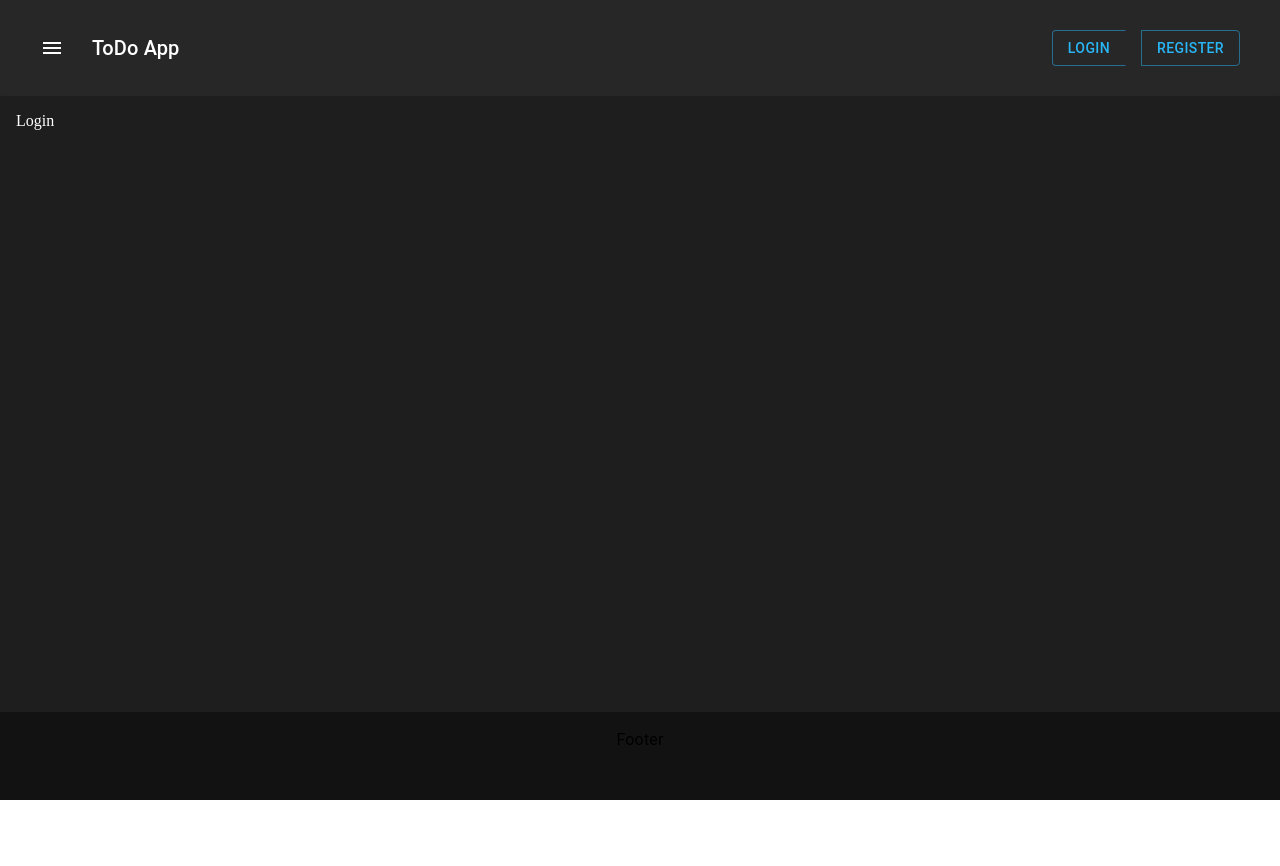
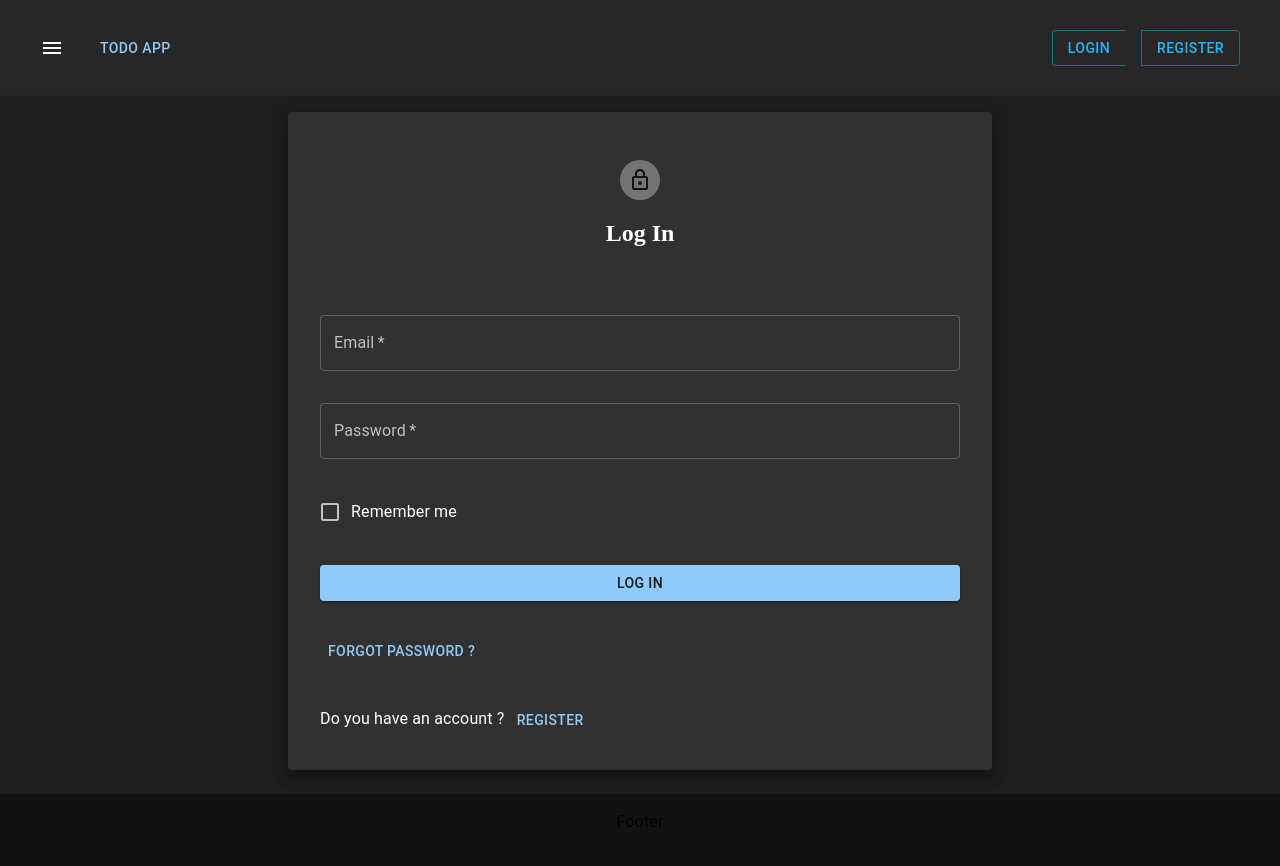
Before and after one commit to jhoacar/text-2-speech-todo-app, a React (Vite) app in the folder client/: page /login in a window 1280 px wide. Shown: the top 866 px of the page. Before the commit the page ends 800 px from the top, so only its background shows below. Built offline with nearby package versions, Linux system fonts and the light colour scheme.

Commit message:
added services and forms login and register

```diff
--- a/client/src/components/NavBar/index.jsx
+++ b/client/src/components/NavBar/index.jsx
@@ -13,7 +13,8 @@ export default function NavBar() {
   return (
     <Box sx={{ flexGrow: 1 }}>
       <AppBar sx={{ padding: '1rem' }} position="static">
-        <Toolbar>
+        <Toolbar sx={{ display: 'flex', justifyContent: 'space-between' }}>
+          <Box display="flex" alignItems="center" justifyContent="center">
             <IconButton
               size="large"
               edge="start"
@@ -23,9 +24,12 @@ export default function NavBar() {
             >
               <MenuIcon />
             </IconButton>
+            <Link to="/">
               <Typography variant="h6" component="div" sx={{ flexGrow: 1 }}>
-            ToDo App
+                <Button>ToDo App</Button>
               </Typography>
+            </Link>
+          </Box>
           <ButtonGroup sx={{ gap: '1rem' }}>
             <Link to="/login">
               <Button color="info">Login</Button>
--- a/client/src/pages/login/index.jsx
+++ b/client/src/pages/login/index.jsx
@@ -1,9 +1,76 @@
+import { LockOutlined } from '@mui/icons-material';
+import {
+  Avatar,
+  Box,
+  Button,
+  Checkbox,
+  FormControlLabel,
+  Grid,
+  Paper,
+  TextField,
+  Typography,
+} from '@mui/material';
+import { useState } from 'react';
+import { Link } from 'react-router-dom';
 import Layout from '../../layout';
 
 function Login() {
+  // const isLoggedIn = false;
+  const [email, setEmail] = useState('');
+  const [password, setPassword] = useState('');
+
+  const handleSubmit = (event) => {
+    event.preventDefault();
+  };
   return (
     <Layout>
-      Login
+      <form onSubmit={handleSubmit}>
+        <Box alignContent="center" justifyContent="center" display="flex" width="100%">
+          <Paper
+            elevation={10}
+            sx={{
+              display: 'flex',
+              flexDirection: 'column',
+              gap: '2rem',
+              padding: '2rem',
+              width: '100%',
+              maxWidth: '40rem',
+            }}
+          >
+            <Grid align="center" padding="1rem">
+              <Avatar><LockOutlined /></Avatar>
+              <h2>Log In</h2>
+            </Grid>
+            <TextField value={email} onChange={(event) => setEmail(event.target.value)} label="Email" placeholder="Enter email" variant="outlined" fullWidth required />
+            <TextField value={password} onChange={(event) => setPassword(event.target.value)} label="Password" placeholder="Enter password" type="password" variant="outlined" fullWidth required />
+            <FormControlLabel
+              control={(
+                <Checkbox
+                  name="checkedB"
+                  color="primary"
+                />
+            )}
+              label="Remember me"
+            />
+            <Button type="submit" color="primary" variant="contained" fullWidth>Log In</Button>
+            <Typography>
+
+              {/* eslint-disable-next-line jsx-a11y/anchor-is-valid */}
+              <Link to="#">
+                <Button type="link">Forgot password ?</Button>
+              </Link>
+            </Typography>
+            <Typography>
+              {' '}
+              Do you have an account ?
+              {' '}
+              <Link to="/register">
+                <Button type="link">Register</Button>
+              </Link>
+            </Typography>
+          </Paper>
+        </Box>
+      </form>
     </Layout>
   );
 }
--- a/client/src/pages/register/index.jsx
+++ b/client/src/pages/register/index.jsx
@@ -1,9 +1,56 @@
+import {
+  SupervisedUserCircleRounded,
+} from '@mui/icons-material';
+import {
+  Avatar, Box, Button, Grid, Paper, TextField, Typography,
+} from '@mui/material';
+import { useState } from 'react';
+import { Link } from 'react-router-dom';
 import Layout from '../../layout';
 
 function Register() {
+  // const isLoggedIn = false;
+  const [email, setEmail] = useState('');
+  const [name, setName] = useState('');
+  const [password, setPassword] = useState('');
+
+  const handleSubmit = (event) => {
+    event.preventDefault();
+  };
   return (
     <Layout>
-      Register
+      <form onSubmit={handleSubmit}>
+        <Box alignContent="center" justifyContent="center" display="flex" width="100%">
+          <Paper
+            elevation={10}
+            sx={{
+              display: 'flex',
+              flexDirection: 'column',
+              gap: '2rem',
+              padding: '2rem',
+              width: '100%',
+              maxWidth: '40rem',
+            }}
+          >
+            <Grid align="center" padding="1rem">
+              <Avatar><SupervisedUserCircleRounded /></Avatar>
+              <h2>Register</h2>
+            </Grid>
+            <TextField value={name} onChange={(event) => setName(event.target.value)} label="Name" placeholder="Enter name" variant="outlined" fullWidth required />
+            <TextField value={email} onChange={(event) => setEmail(event.target.value)} label="Email" placeholder="Enter email" variant="outlined" fullWidth required />
+            <TextField value={password} onChange={(event) => setPassword(event.target.value)} label="Password" placeholder="Enter password" type="password" variant="outlined" fullWidth required />
+            <Button type="submit" color="primary" variant="contained" fullWidth>Register</Button>
+            <Typography>
+              {' '}
+              Already registered ?
+              {' '}
+              <Link to="/login">
+                <Button type="link">Log In</Button>
+              </Link>
+            </Typography>
+          </Paper>
+        </Box>
+      </form>
     </Layout>
   );
 }
```
Also changed, not shown: client/src/services/auth.js (added, +37 -0 lines), client/src/services/register.js (added, +37 -0 lines), client/src/utils/handleToken.js (added, +11 -0 lines), client/src/services/todo.js (added). Lines whose indentation alone changed are shown as unchanged.
